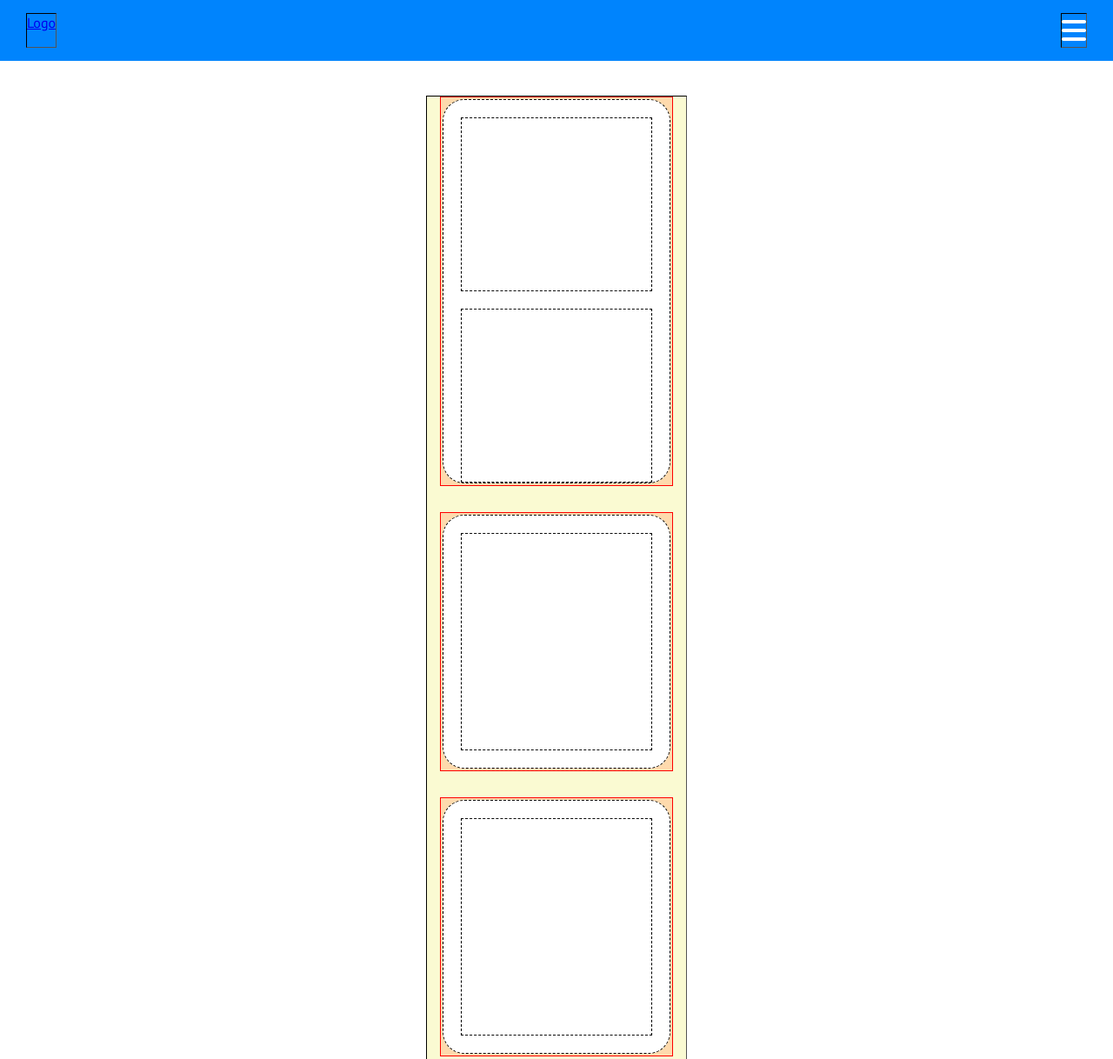
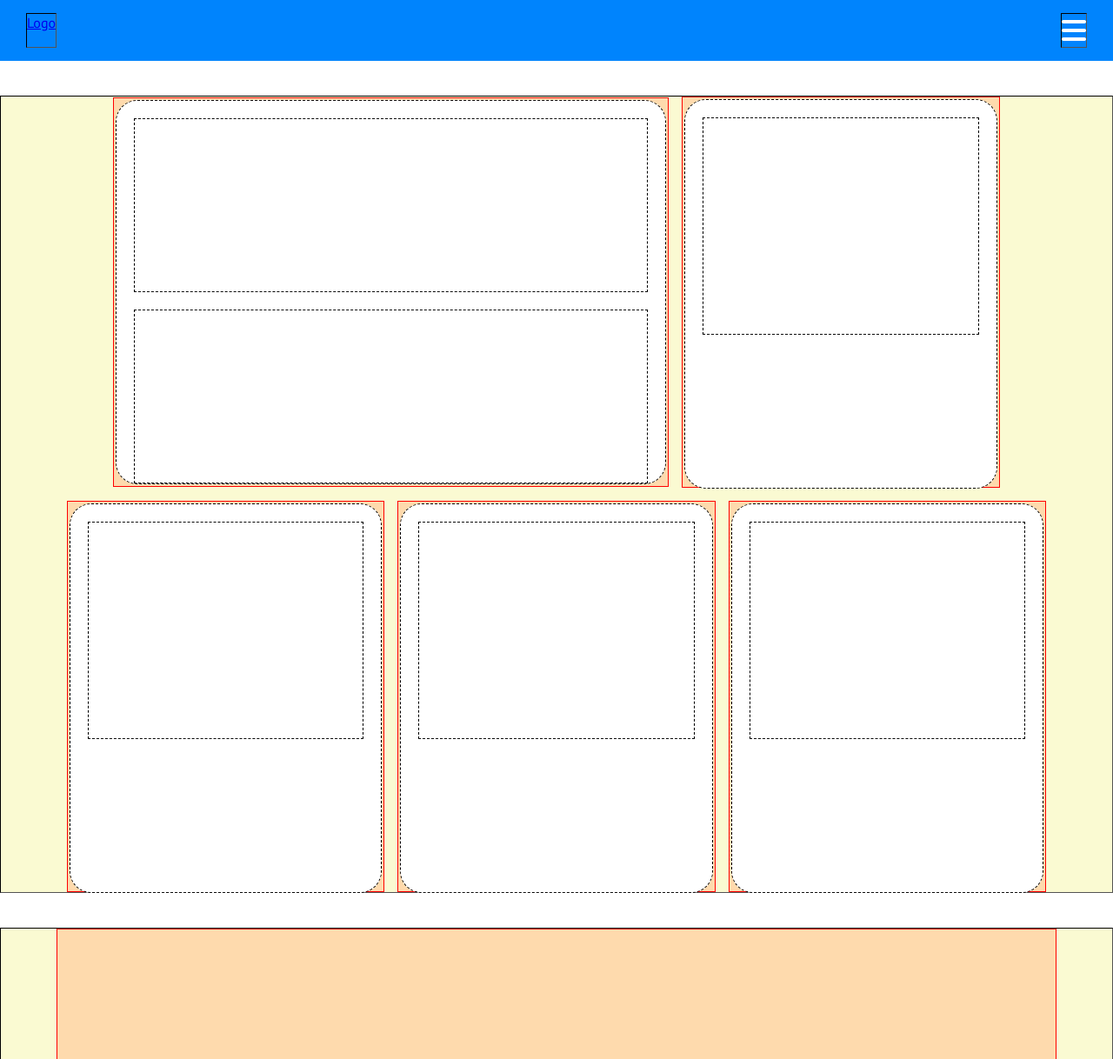
Before and after one commit to GabrieleLombard01/htmlcss-responsive-layout, a plain HTML site: page index.html in a window 1280 px wide. Shown: the top 1218 px of the page at 87% size. Drawn offline with Linux system fonts and the light colour scheme.

Commit message:
first row 480 responsive

```diff
--- a/css/style.css
+++ b/css/style.css
@@ -35,14 +35,13 @@ header{
     flex-direction: column;
     flex-wrap: wrap;
     width: 100%;
-    margin-bottom: 20px;
 }
 .col{
     width: 90%;
     min-height: calc(100vh / 2.8);
     background-color: rgb(254, 218, 173);
     border: solid red 1px;
-    margin-top: 30px;
+    margin-bottom: 30px;
 }
 .card{
     border: dashed black 1px;
@@ -85,6 +84,18 @@ header{
     margin: 20px 20px 0px 20px;
     height: 200px;
 }
+.frs_cl{
+    margin-bottom: 30px;
+
+}
+@media screen and (min-width:480px) {
+    .conteiner{width: 100%;}
+    .col{margin-bottom: 0%;}
+    .frs_cl{width: calc(100% - 50%);margin-bottom: 0;}
+    .resp_frs{flex-direction: row;justify-content: center;gap: 15px;margin: 0;}
+    .size_cl{width: calc(100% / 3.5);height: 450px;}
+    .card_content{height: 250px;}
+}
 /*second row*/
 .sec{
     margin-top: 0;
--- a/index.html
+++ b/index.html
@@ -35,29 +35,29 @@
 <!--first row-->
     <main>
         <div class="conteiner">
-            <div class="row">
+            <div class="resp_frs row">
                 <div class="frs_cl">
                     <div class="card">
                         <div id="card_content_long"></div>
                         <div id="blu_card_img"></div>
                     </div>
                 </div>
-                <div class="col">
+                <div class="size_cl col">
                     <div class="card">
                         <div class="card_content"></div>
                     </div>
                 </div>
-                <div class="col">
+                <div class="size_cl col">
                     <div class="card">
                         <div class="card_content"></div>
                     </div>
                 </div>
-                <div class="col">
+                <div class="size_cl col">
                     <div class="card">
                         <div class="card_content"></div>
                     </div>
                 </div>
-                <div class="col">
+                <div class="size_cl col">
                     <div class="card">
                         <div class="card_content"></div>
                     </div>
@@ -151,6 +151,7 @@
 <!--About us-->
 <section>
     <div class="conteiner">
+
         <div class="row">
             <div class="ben col">
                 <div class=" card_content"></div>
@@ -165,13 +166,13 @@
 <!--It's free-->
 <section>
     <div class="conteiner">
-
+        <div class="card_content"></div>
     </div>
 </section>
 <!--Footer-->
 <footer>
     <div class="conteiner">
-
+        <div class="card_content"></div>
     </div>
 </footer>
 </body>
```
